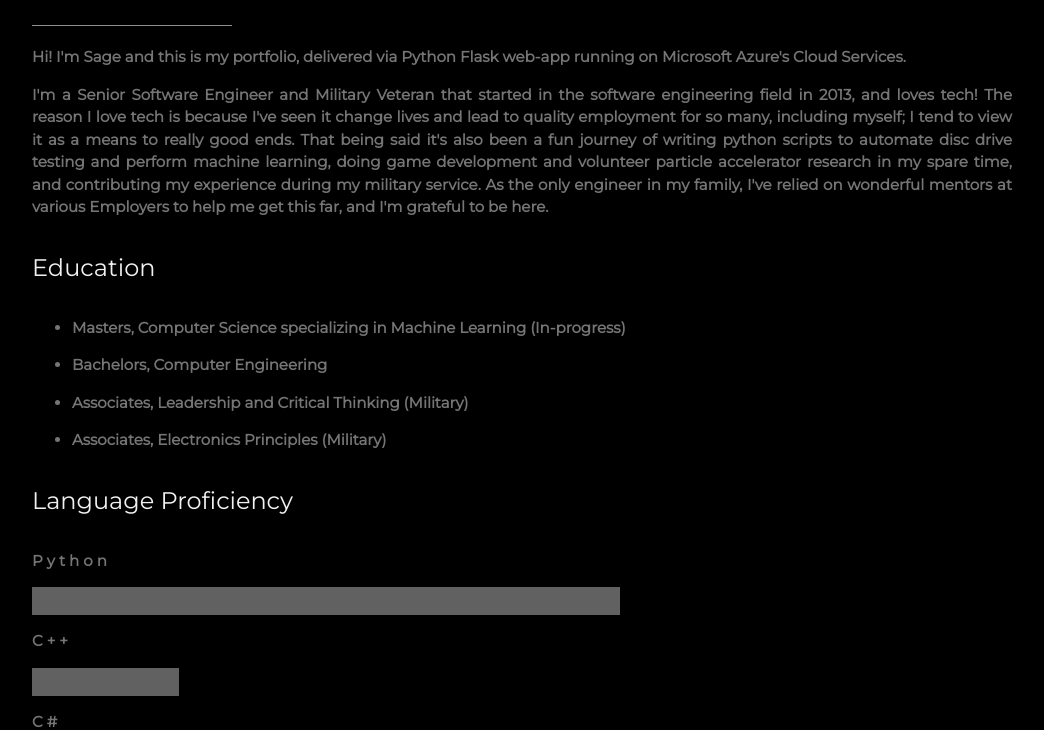
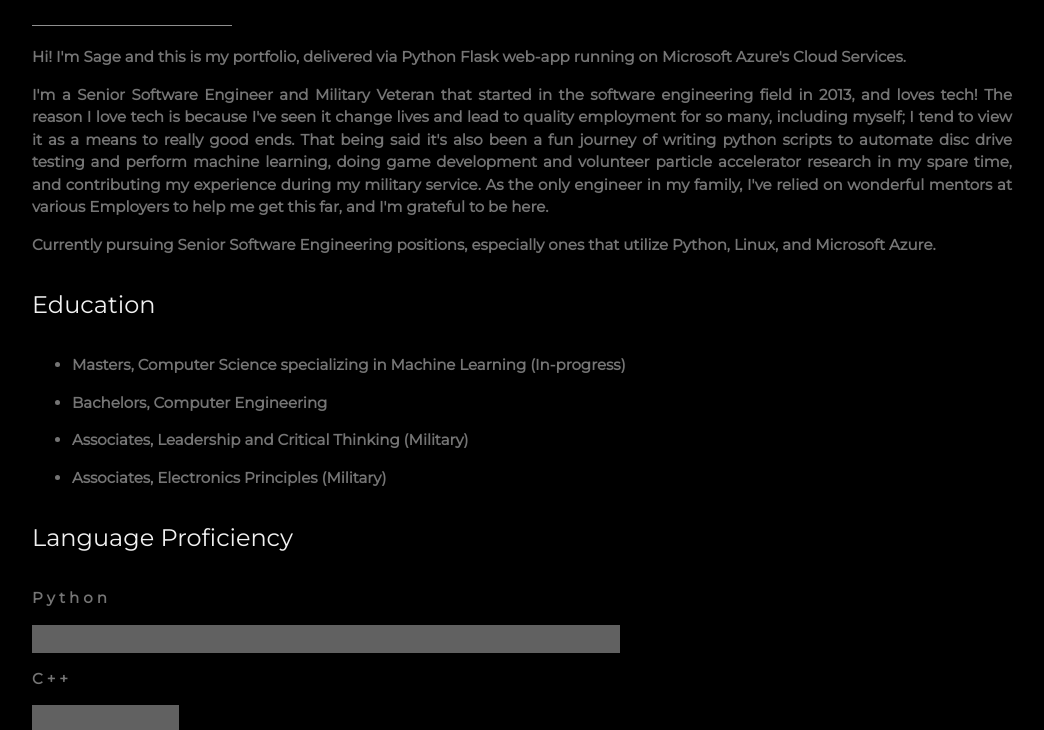
Before and after one commit to IndieDragoness/portfolio, a Flask app: page / in a window 1280 px wide. Shown: the part 1012-1742 px from the top of the page, without its empty margins (178-1222 px from the left). Run offline with Flask 2, Linux system fonts and the light colour scheme.

Commit message:
Add line about current Position Goal

```diff
--- a/templates/index.htm
+++ b/templates/index.htm
@@ -101,6 +101,13 @@
                     far, and I'm grateful to be here.
                 </b>
             </p>
+
+            <p>
+                <b>
+                    Currently pursuing Senior Software Engineering positions, especially ones that utilize Python, Linux, and Microsoft Azure.
+                </b>
+            </p>
+
             <!-- End Summary Section -->
             <!-- Education Section -->
             <h3 class="w3-padding-16 w3-text-light-grey">Education</h3>
```
